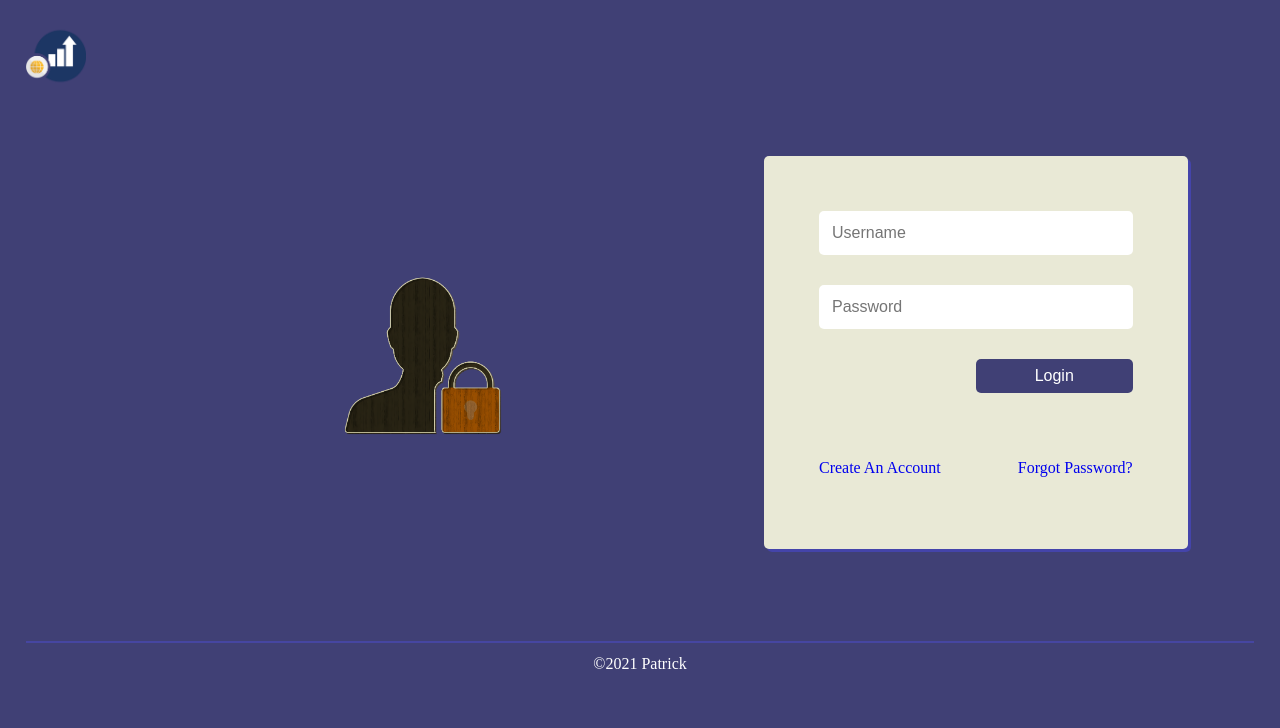
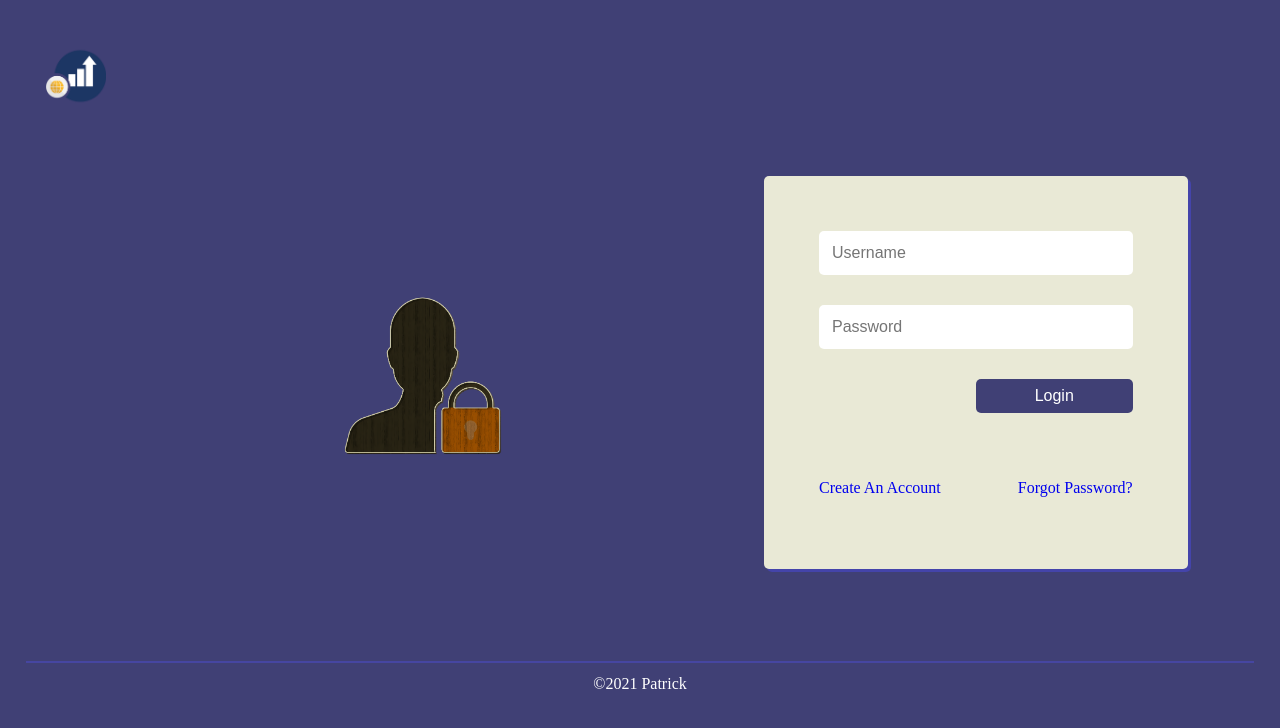
Before and after one commit to Patrick07032/edg, a plain HTML site: page index.html in a window 1280 px wide. Drawn offline with Linux system fonts and the light colour scheme.

Commit message:
Update style.css
logo margin left and top were added

```diff
--- a/style/style.css
+++ b/style/style.css
@@ -37,6 +37,7 @@
                 .logo {
                     width: 60px;
                     height: auto;
+                    margin: 20px 0 0 20px;
                 }
 
                 .body {
```
